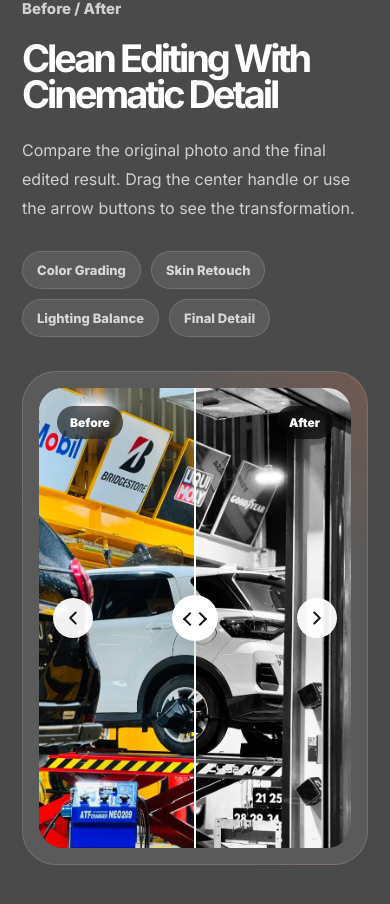
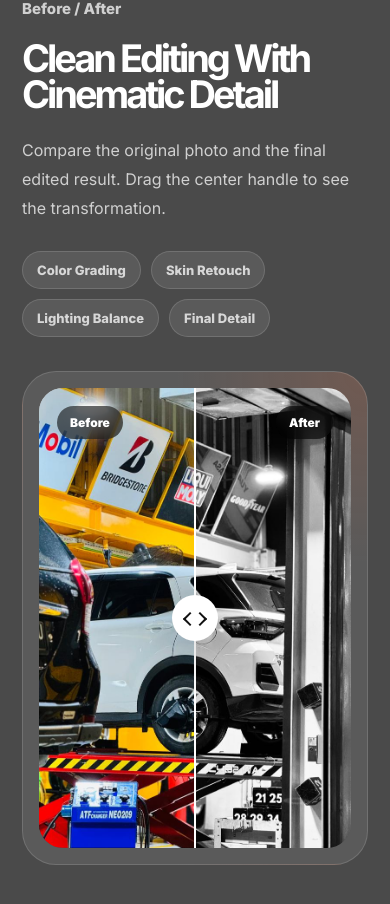
Before and after one commit to fzmndr/rifqi-syafwan-photography, a React (Vite) app: page / in a window 390 px wide. Shown: the part 3940-4844 px from the top of the page. Built offline with nearby package versions, Linux system fonts and the light colour scheme.

Commit message:
update website

```diff
--- a/src/components/EditingPreview.jsx
+++ b/src/components/EditingPreview.jsx
@@ -1,6 +1,5 @@
-import { useEffect, useRef, useState } from "react";
+import { useRef, useState } from "react";
 import { motion } from "framer-motion";
-import { ChevronLeft, ChevronRight } from "lucide-react";
 
 import beforeImage from "../assets/before.jpeg";
 import afterImage from "../assets/after.jpeg";
@@ -15,8 +14,8 @@ function EditingPreview() {
     const rect = imageRef.current.getBoundingClientRect();
     const x = clientX - rect.left;
     const percentage = (x / rect.width) * 100;
+    const clampedPercentage = Math.min(Math.max(percentage, 0), 100);
 
-    const clampedPercentage = Math.min(Math.max(percentage, 0), 100);
     setSliderPosition(clampedPercentage);
   };
 
@@ -36,30 +35,6 @@ function EditingPreview() {
     window.addEventListener("pointerup", handlePointerUp);
   };
 
-  const moveLeft = () => {
-    setSliderPosition((prev) => Math.max(prev - 5, 0));
-  };
-
-  const moveRight = () => {
-    setSliderPosition((prev) => Math.min(prev + 5, 100));
-  };
-
-  useEffect(() => {
-    const handleKeyDown = (event) => {
-      if (event.key === "ArrowLeft") {
-        moveLeft();
-      }
-
-      if (event.key === "ArrowRight") {
-        moveRight();
-      }
-    };
-
-    window.addEventListener("keydown", handleKeyDown);
-
-    return () => window.removeEventListener("keydown", handleKeyDown);
-  }, []);
-
   return (
     <section className="editing-preview-section" id="editing">
       <div className="section-inner editing-preview-grid">
@@ -76,7 +51,7 @@ function EditingPreview() {
 
           <p>
             Compare the original photo and the final edited result. Drag the
-            center handle or use the arrow buttons to see the transformation.
+            center handle to see the transformation.
           </p>
 
           <div className="editing-points">
@@ -122,30 +97,6 @@ function EditingPreview() {
                 <span></span>
               </button>
             </div>
-
-            <button
-              type="button"
-              className="before-after-arrow before-after-left"
-              onClick={(event) => {
-                event.stopPropagation();
-                moveLeft();
-              }}
-              aria-label="Move slider left"
-            >
-              <ChevronLeft size={22} />
-            </button>
-
-            <button
-              type="button"
-              className="before-after-arrow before-after-right"
-              onClick={(event) => {
-                event.stopPropagation();
-                moveRight();
-              }}
-              aria-label="Move slider right"
-            >
-              <ChevronRight size={22} />
-            </button>
           </div>
         </motion.div>
       </div>
--- a/src/index.css
+++ b/src/index.css
@@ -1097,39 +1097,6 @@ img {
   transform: rotate(135deg);
 }
 
-/* SIDE ARROW BUTTONS */
-
-.before-after-arrow {
-  position: absolute;
-  top: 50%;
-  z-index: 6;
-  width: 46px;
-  height: 46px;
-  display: grid;
-  place-items: center;
-  border: none;
-  border-radius: 999px;
-  background: rgba(255, 255, 255, 0.94);
-  color: #111;
-  transform: translateY(-50%);
-  box-shadow: 0 18px 50px rgba(0, 0, 0, 0.28);
-  transition: 0.3s ease;
-}
-
-.before-after-arrow:hover {
-  background: var(--orange);
-  color: white;
-  transform: translateY(-50%) scale(1.08);
-}
-
-.before-after-left {
-  left: 24px;
-}
-
-.before-after-right {
-  right: 24px;
-}
-
 /* HIDDEN RANGE FALLBACK */
 
 .before-after-range {
@@ -1156,19 +1123,6 @@ img {
 }
 
 @media (max-width: 768px) {
-  .before-after-arrow {
-    width: 40px;
-    height: 40px;
-  }
-
-  .before-after-left {
-    left: 14px;
-  }
-
-  .before-after-right {
-    right: 14px;
-  }
-
   .slider-handle {
     width: 46px;
     height: 46px;
```
